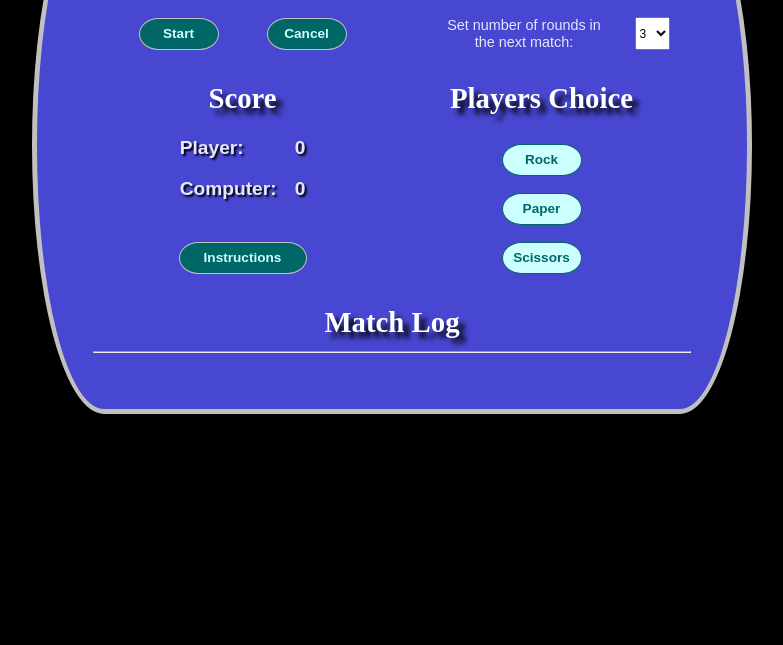
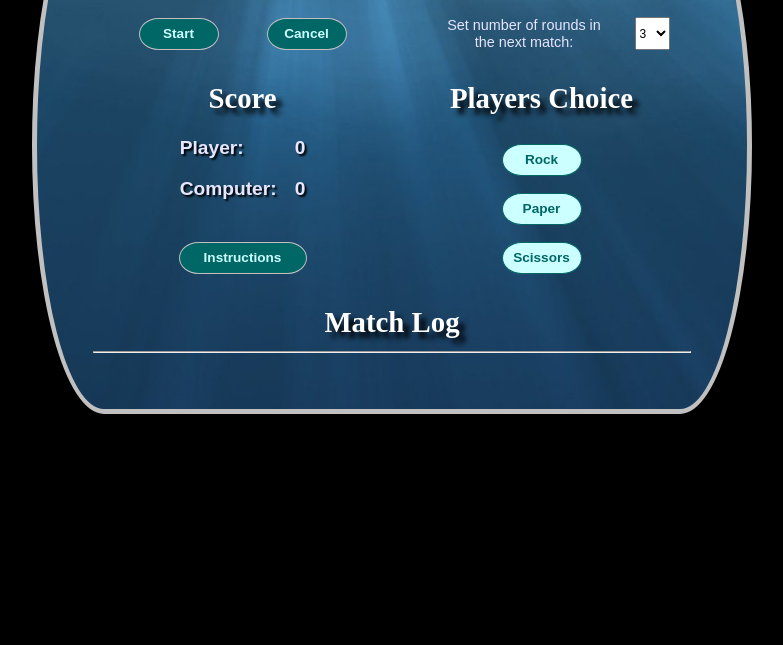
Before and after one commit to jn4248/rock_paper_scissors, a plain HTML site: page index.html in a window 1280 px wide. Shown: the part 155-800 px from the top of the page, without its empty margins (0-783 px from the left). Drawn offline with Linux system fonts and the light colour scheme; the site is published under a folder, as on GitHub Pages, so addresses that start at the root find nothing.

Commit message:
Update CSS to correct BG Image not showing on github, and upate readme.

```diff
--- a/css/master.css
+++ b/css/master.css
@@ -7,11 +7,10 @@ html, body {
 
 * {
   box-sizing: border-box;
-  /* border: 2px solid lawngreen; */
 }
 
 .container-main {
-  background-image: url(/images/light_underwater.jpg);
+  background-image: url("../images/light_underwater.jpg");
   background-position: top center;
   background-repeat: no-repeat;
   background-color: #4747d1;
```
Also changed, not shown: 1 other file.
